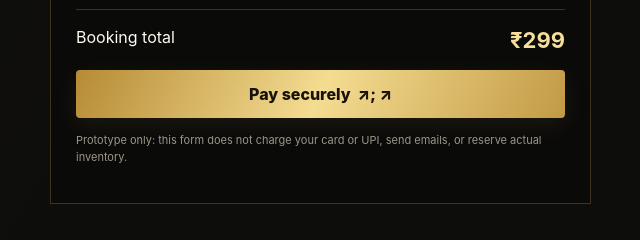
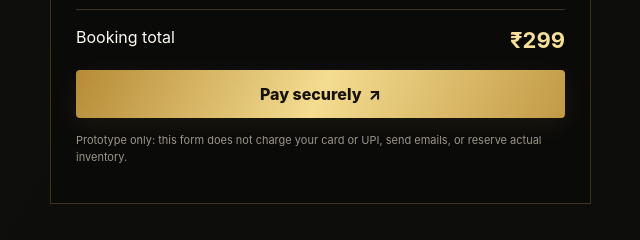
Before and after one commit to yashmalaji2-eng/garba-night-website, a website: page index.html in a window 1280 px wide. Shown: the part 2166-2406 px from the top of the page, 609-1249 px from the left. Drawn offline with Linux system fonts and the light colour scheme.

Commit message:
Update index.html

```diff
--- a/index.html
+++ b/index.html
@@ -58,7 +58,7 @@
     <label class="field"><span>Pass type</span><select id="passType"><option value="299">Stag — ₹299</option><option value="499">Couple — ₹499</option><option value="999">Group of 5 — ₹999</option></select></label>
     <label class="field"><span>Number of passes / groups</span><select id="quantity"><option>1</option><option>2</option><option>3</option><option>4</option><option>5</option></select></label>
     <div class="total"><span>Booking total</span><strong id="total">₹299</strong></div>
-    <button class="goldbtn" type="submit" style="width:100%">Pay securely&nbsp; ↗; ↗</button>
+    <button class="goldbtn" type="submit" style="width:100%">Pay securely&nbsp; ↗</button>
     <p class="note">Prototype only: this form does not charge your card or UPI, send emails, or reserve actual inventory.</p>
     <div class="confirmation" id="confirmation" role="status" aria-live="polite"></div>
   </form>
```
